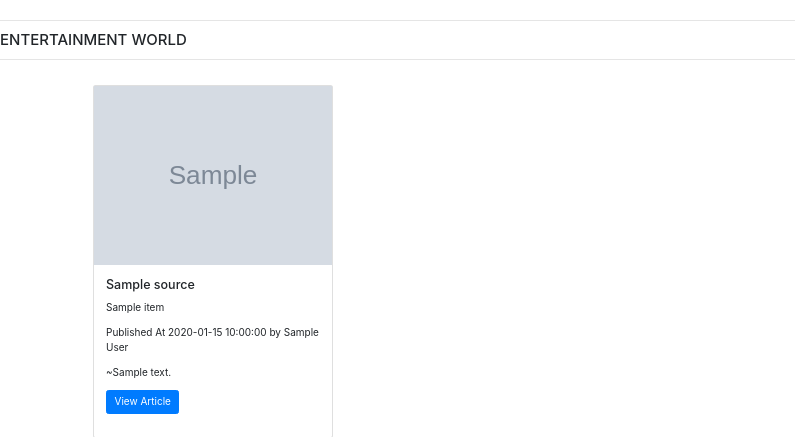
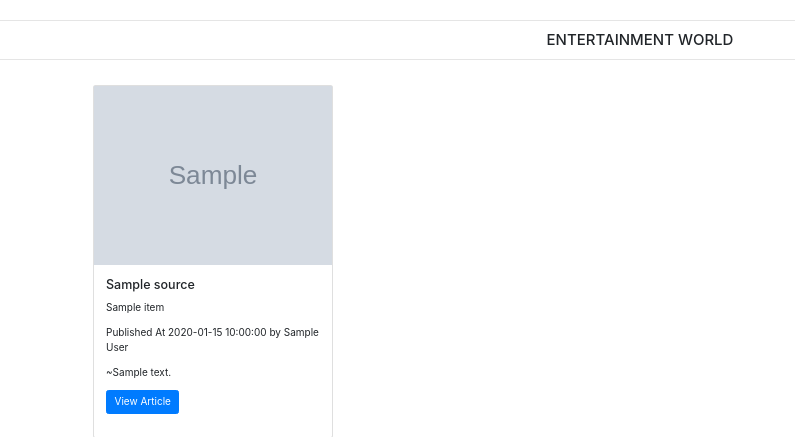
Before and after one commit to gichimux/news_highlight_0.1, a Flask app: template app/templates/entertainment.html in a window 1280 px wide. Shown: the part 62-499 px from the top of the page, without its empty margins (0-795 px from the left). Run offline with Flask 2, Linux system fonts and the light colour scheme; the template is opened without the code that fills it: most values are stand-ins (such as "Sample title", 1, 10 or a date in 2020); grey boxes marked "Sample" are stand-in pictures; some libraries are stand-ins or nearby versions.

```diff
--- a/app/templates/entertainment.html
+++ b/app/templates/entertainment.html
@@ -10,7 +10,7 @@
 
 
       <hr>
-      <h4>ENTERTAINMENT WORLD</h4>
+      <h4 style="text-align: center;">ENTERTAINMENT WORLD</h4>
       <hr>
       <br>
       <div class="container">
```
